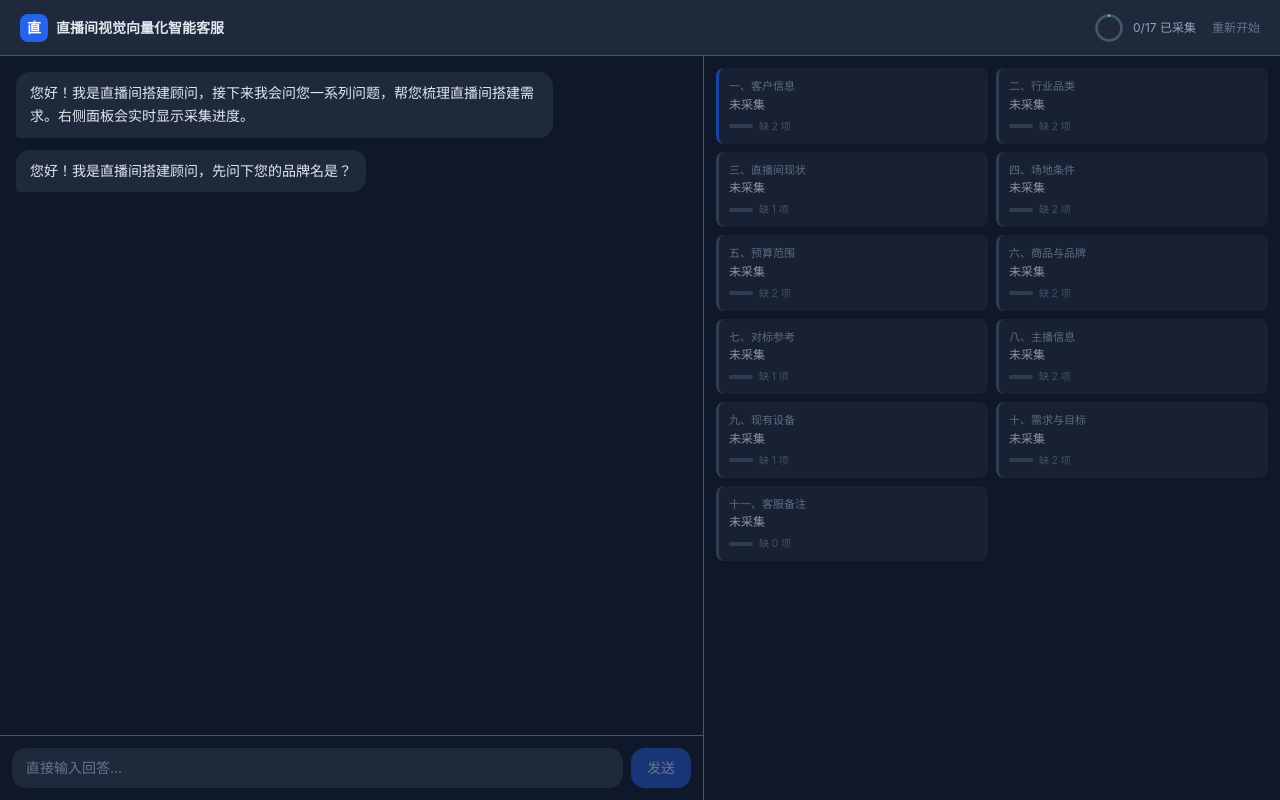
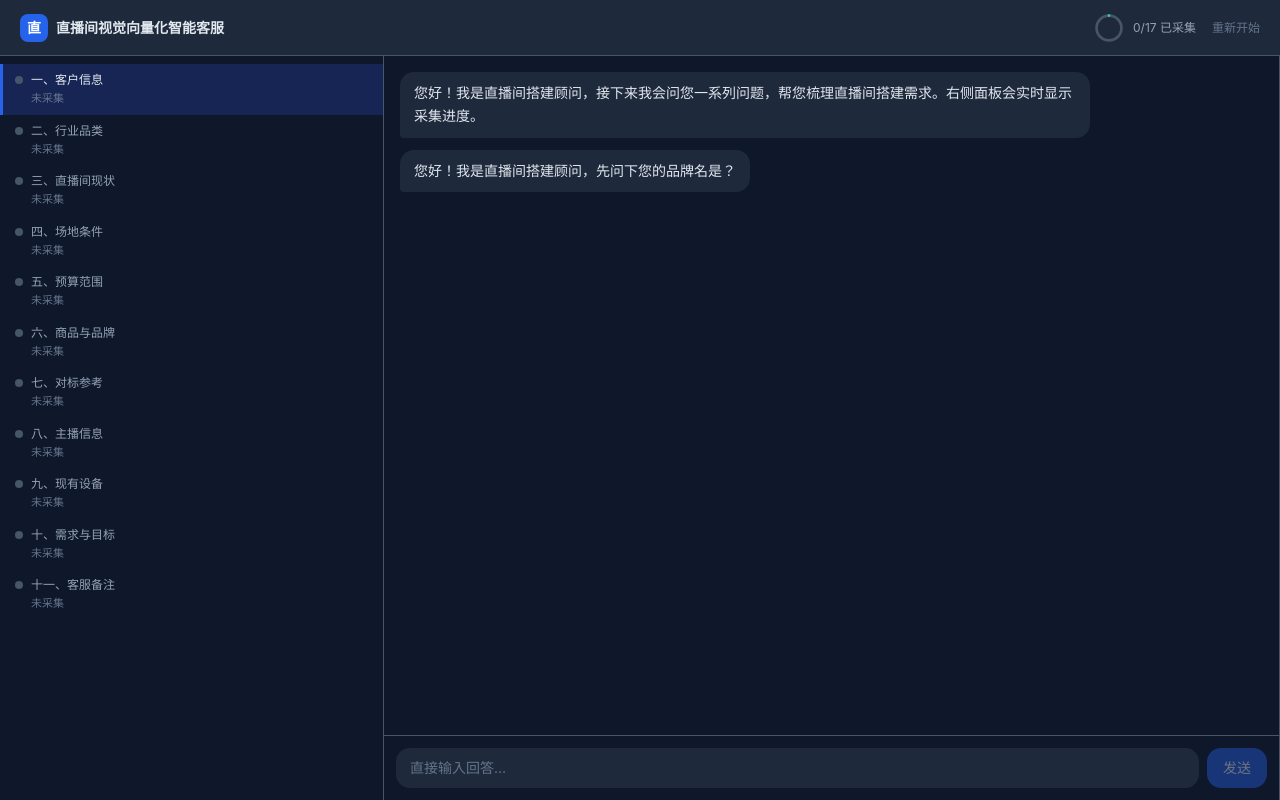
Before and after one commit to FightJs/intelligent-customer-service, a React (Vite) app in the folder frontend/: page / in a window 1280 px wide. Built offline with nearby package versions, Linux system fonts and the light colour scheme.

Commit message:
feat(layout): 三栏布局重构 + 右栏滑入 + 删除旧 Dashboard/ReportPreview

```diff
--- a/frontend/src/App.tsx
+++ b/frontend/src/App.tsx
@@ -1,30 +1,29 @@
 import { useState } from 'react'
 import TopBar from './components/TopBar'
 import ChatPanel from './components/ChatPanel/ChatPanel'
-import Dashboard from './components/Dashboard/Dashboard'
-import ReportPreview from './components/ReportPreview'
+import ProgressPanel from './components/ProgressPanel/ProgressPanel'
+import DeliveryPanel from './components/DeliveryPanel/DeliveryPanel'
 import { FormProvider } from './state/FormContext'
 
 export default function App() {
   const [resetKey, setResetKey] = useState(0)
-  const [showReport, setShowReport] = useState(false)
+  const [showDelivery, setShowDelivery] = useState(false)
 
   return (
     <FormProvider key={resetKey}>
       <div className="h-full flex flex-col">
-        <TopBar onReset={() => { setResetKey((k) => k + 1); setShowReport(false) }} />
-        {showReport ? (
-          <ReportPreview onBack={() => setShowReport(false)} />
-        ) : (
-          <div className="flex-1 flex overflow-hidden">
-            <div className="w-[55%] border-r border-idle">
-              <ChatPanel />
-            </div>
-            <div className="w-[45%]">
-              <Dashboard onGenerate={() => setShowReport(true)} />
-            </div>
+        <TopBar onReset={() => { setResetKey((k) => k + 1); setShowDelivery(false) }} />
+        <div className="flex-1 flex overflow-hidden">
+          <div className={`${showDelivery ? 'w-[20%]' : 'w-[30%]'} border-r border-idle transition-all duration-300`}>
+            <ProgressPanel />
           </div>
-        )}
+          <div className={`${showDelivery ? 'w-[40%]' : 'w-[70%]'} border-r border-idle transition-all duration-300`}>
+            <ChatPanel onComplete={() => setShowDelivery(true)} />
+          </div>
+          <div className={`bg-base overflow-hidden transition-all duration-300 ${showDelivery ? 'w-[40%]' : 'w-0'}`}>
+            {showDelivery && <DeliveryPanel />}
+          </div>
+        </div>
       </div>
     </FormProvider>
   )
--- a/frontend/src/components/ChatPanel/ChatPanel.tsx
+++ b/frontend/src/components/ChatPanel/ChatPanel.tsx
@@ -10,7 +10,7 @@ import DimensionInput from './DimensionInput'
 import ImageUpload from './ImageUpload'
 import type { FieldDef, FieldValue, SectionId } from '../../types/schema'
 
-export default function ChatPanel({ onAllDone }: { onAllDone?: () => void }) {
+export default function ChatPanel({ onComplete }: { onComplete?: () => void }) {
   const { state, dispatch } = useFormState()
   const [messages, setMessages] = useState<ChatMessage[]>(() => initialMessages())
   const [draft, setDraft] = useState('')
@@ -44,7 +44,7 @@ export default function ChatPanel({ onAllDone }: { onAllDone?: () => void }) {
     else {
       dispatch({ type: 'complete' })
       setFinished(true)
-      onAllDone?.()
+      onComplete?.()
     }
   }
 
--- a/frontend/src/components/Dashboard/CardExpanded.tsx
+++ /dev/null
@@ -1,40 +0,0 @@
-import { useFormState } from '../../state/FormContext'
-import FieldEditor from '../FieldEditor'
-import type { SectionDef, FieldValue } from '../../types/schema'
-
-interface Props {
-  def: SectionDef
-  onCollapse: () => void
-}
-
-export default function CardExpanded({ def, onCollapse }: Props) {
-  const { state, dispatch } = useFormState()
-  const sectionState = state.sections[def.id]
-
-  function update(fieldId: string, v: FieldValue) {
-    dispatch({ type: 'update_field', sectionId: def.id, fieldId, value: v })
-  }
-
-  return (
-    <div className="bg-active-surface border border-accent rounded-card p-3">
-      <div className="flex justify-between items-center mb-3">
-        <span className="text-accent text-sm font-semibold">● {def.title} · 编辑中</span>
-        <button
-          type="button"
-          onClick={onCollapse}
-          className="text-xs bg-accent text-white px-3 py-1 rounded-pill"
-        >
-          完成
-        </button>
-      </div>
-      {def.fields.map((f) => (
-        <FieldEditor
-          key={f.id}
-          def={f}
-          value={sectionState.fields[f.id]}
-          onChange={(v) => update(f.id, v)}
-        />
-      ))}
-    </div>
-  )
-}
--- a/frontend/src/components/Dashboard/Dashboard.tsx
+++ /dev/null
@@ -1,45 +0,0 @@
-import { useState } from 'react'
-import { SECTIONS } from '../../data/sections'
-import { useFormState } from '../../state/FormContext'
-import SectionCard from './SectionCard'
-import CardExpanded from './CardExpanded'
-import type { SectionId } from '../../types/schema'
-
-export default function Dashboard({ onGenerate }: { onGenerate?: () => void }) {
-  const { state } = useFormState()
-  const [expandedId, setExpandedId] = useState<SectionId | null>(null)
-  const allDone = SECTIONS.every((def) => {
-    if (def.id === 'notes') return true
-    return state.sections[def.id].status === 'complete'
-  })
-
-  return (
-    <div className="h-full overflow-y-auto p-3">
-      {allDone && (
-        <button
-          type="button"
-          onClick={onGenerate}
-          className="w-full mb-3 bg-done text-base font-semibold py-2.5 rounded-card text-sm"
-        >
-          生成方案 ✓
-        </button>
-      )}
-      <div className="grid grid-cols-2 gap-2">
-        {SECTIONS.map((def) =>
-          expandedId === def.id ? (
-            <div key={def.id} className="col-span-2">
-              <CardExpanded def={def} onCollapse={() => setExpandedId(null)} />
-            </div>
-          ) : (
-            <SectionCard
-              key={def.id}
-              def={def}
-              expanded={false}
-              onToggle={() => setExpandedId(def.id)}
-            />
-          ),
-        )}
-      </div>
-    </div>
-  )
-}
--- a/frontend/src/components/Dashboard/SectionCard.tsx
+++ /dev/null
@@ -1,44 +0,0 @@
-import type { SectionDef } from '../../types/schema'
-import { useFormState } from '../../state/FormContext'
-import { makeSummary, filledCount } from '../../utils/summary'
-
-interface Props {
-  def: SectionDef
-  expanded: boolean
-  onToggle: () => void
-}
-
-const STATUS_COLOR: Record<string, string> = {
-  pending: 'bg-idle',
-  active: 'bg-accent',
-  complete: 'bg-done',
-}
-
-export default function SectionCard({ def, expanded: _expanded, onToggle }: Props) {
-  const { state } = useFormState()
-  const sec = state.sections[def.id]
-  const { filled, total } = filledCount(sec, def)
-  const summary = makeSummary(sec, def)
-  const isCurrent = state.currentSectionId === def.id
-
-  return (
-    <button
-      type="button"
-      onClick={onToggle}
-      className={`text-left bg-surface rounded-card p-2.5 border-l-[3px] transition-colors w-full ${
-        sec.status === 'complete' ? 'border-done'
-        : isCurrent ? 'border-accent'
-        : 'border-idle'
-      } ${sec.status === 'pending' ? 'opacity-60' : ''}`}
-    >
-      <div className="text-secondary text-[11px] mb-0.5">{def.title}</div>
-      <div className="text-primary text-xs truncate">{summary}</div>
-      <div className="flex items-center gap-1.5 mt-1.5">
-        <div className={`h-1 w-6 rounded ${STATUS_COLOR[sec.status]}`} />
-        <span className="text-muted text-[10px]">
-          {sec.status === 'complete' ? '✓' : `缺 ${total - filled} 项`}
-        </span>
-      </div>
-    </button>
-  )
-}
--- a/frontend/src/components/FieldEditor.tsx
+++ /dev/null
@@ -1,45 +0,0 @@
-import type { FieldDef, FieldValue } from '../types/schema'
-import ChoiceCard from './ChatPanel/ChoiceCard'
-import DimensionInput from './ChatPanel/DimensionInput'
-import ImageUpload from './ChatPanel/ImageUpload'
-
-interface Props {
-  def: FieldDef
-  value: FieldValue
-  onChange: (v: FieldValue) => void
-}
-
-export default function FieldEditor({ def, value, onChange }: Props) {
-  function renderInput() {
-    switch (def.type) {
-      case 'choice-single':
-      case 'choice-multi':
-        return <ChoiceCard def={def} value={value} onCommit={onChange} />
-      case 'dimension':
-        return <DimensionInput def={def} value={value} onChange={onChange} />
-      case 'image':
-        return <ImageUpload value={value} onChange={onChange} />
-      case 'text':
-        return (
-          <input
-            type="text"
-            value={value.type === 'text' ? value.value : ''}
-            onChange={(e) => onChange({ type: 'text', value: e.target.value })}
-            placeholder={def.placeholder}
-            className="w-full bg-base border border-idle rounded px-3 py-2 text-sm text-primary placeholder:text-muted outline-none focus:border-accent"
-          />
-        )
-      default:
-        return null
-    }
-  }
-
-  return (
-    <div className="mb-3">
-      <div className="text-secondary text-xs mb-1">
-        {def.label}{def.required && <span className="text-accent ml-0.5">*</span>}
-      </div>
-      {renderInput()}
-    </div>
-  )
-}
--- a/frontend/src/components/ReportPreview.tsx
+++ /dev/null
@@ -1,53 +0,0 @@
-import { useFormState } from '../state/FormContext'
-import { SECTIONS } from '../data/sections'
-import { makeSummary } from '../utils/summary'
-
-export default function ReportPreview({ onBack }: { onBack: () => void }) {
-  const { state } = useFormState()
-  const json = JSON.stringify(state.sections, null, 2)
-
-  return (
-    <div className="h-full overflow-y-auto p-6">
-      <div className="flex justify-between items-center mb-5">
-        <h2 className="text-primary text-lg font-semibold">需求采集报告</h2>
-        <button
-          type="button"
-          onClick={onBack}
-          className="text-sm bg-surface text-secondary px-3 py-1.5 rounded-pill hover:text-primary"
-        >
-          ‹ 返回修改
-        </button>
-      </div>
-
-      <div className="grid grid-cols-2 gap-3 mb-5">
-        {SECTIONS.map((def) => (
-          <div key={def.id} className="bg-surface rounded-card p-3">
-            <div className="text-secondary text-xs mb-1">{def.title}</div>
-            <div className="text-primary text-sm">{makeSummary(state.sections[def.id], def)}</div>
-          </div>
-        ))}
-      </div>
-
-      <div className="space-y-3">
-        {[
-          '场景设计说明',
-          '设备参数清单',
-          '多视角效果图',
-          '向量化评分报告',
-        ].map((title) => (
-          <div key={title}>
-            <div className="text-secondary text-xs mb-1">{title}</div>
-            <div className="bg-surface rounded-card h-24 flex items-center justify-center text-muted text-xs">
-              [ 后端 Agent 生成中 · 占位 ]
-            </div>
-          </div>
-        ))}
-      </div>
-
-      <details className="mt-5">
-        <summary className="text-secondary text-xs cursor-pointer">查看原始 JSON</summary>
-        <pre className="bg-surface rounded-card p-3 text-[10px] text-secondary overflow-x-auto mt-2">{json}</pre>
-      </details>
-    </div>
-  )
-}
```
